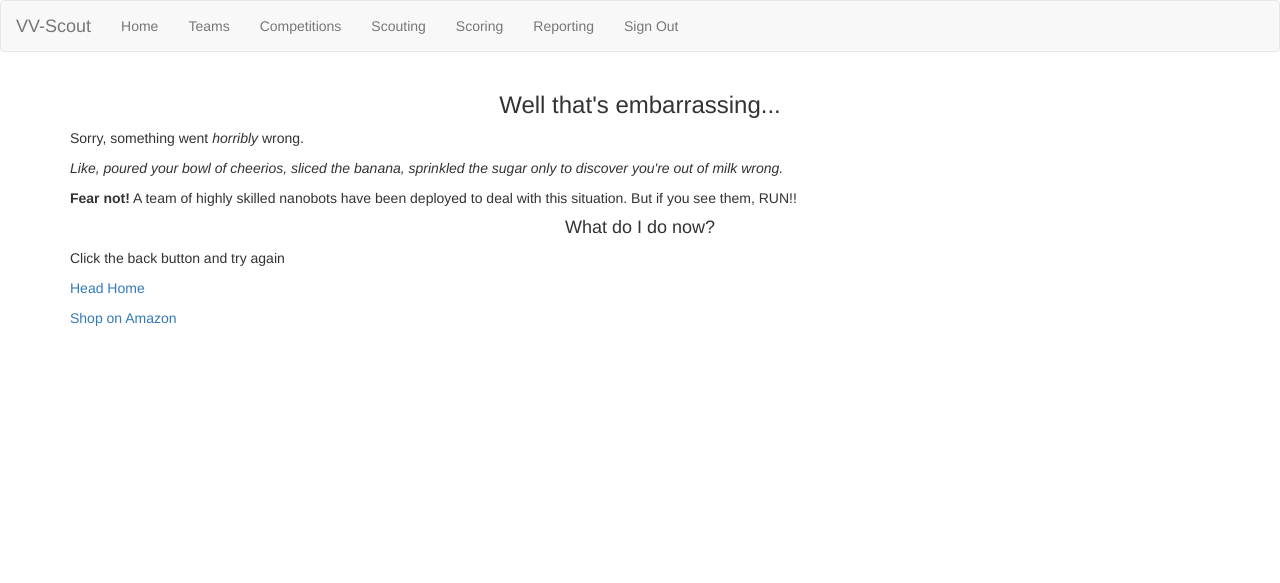
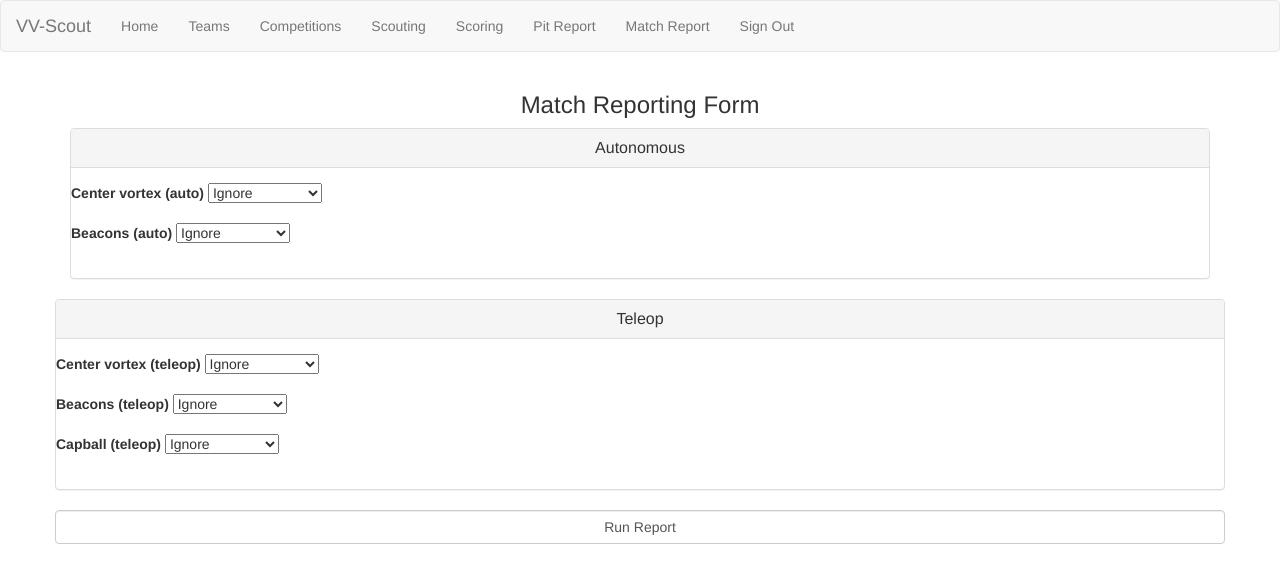
Before and after one commit to jasonrahm/vvapp, a Flask app: page /match-reporting/ in a window 1280 px wide. Shown: the top 583 px of the page. Run offline with Flask 2, Linux system fonts and the light colour scheme; a user stored in the database is signed in; tables that the repository leaves empty hold one stand-in row (values such as "Sample post"); parts of the project's set-up code (start-up, migrations or seed data) failed here and were passed over; some libraries are stand-ins or nearby versions.

Commit message:
Added Match Reporting w/ sortable columns

```diff
--- a/app/forms.py
+++ b/app/forms.py
@@ -80,6 +80,50 @@
             return False
 
         return True
+
+
+class MatchReportingForm(FlaskForm):
+    a_center = SelectField('Center vortex (auto)',
+                           choices=[(0, 'Ignore'),
+                                    (1, 'Important'),
+                                    (3, 'Very Important'),
+                                    (9, 'Critical')],
+                           coerce=int)
+    a_beacons = SelectField('Beacons (auto)',
+                            choices=[(0, 'Ignore'),
+                                     (1, 'Important'),
+                                     (3, 'Very Important'),
+                                     (9, 'Critical')],
+                            coerce=int)
+    t_center = SelectField('Center vortex (teleop)',
+                           choices=[(0, 'Ignore'),
+                                    (1, 'Important'),
+                                    (3, 'Very Important'),
+                                    (9, 'Critical')],
+                           coerce=int)
+    t_beacons = SelectField('Beacons (teleop)',
+                            choices=[(0, 'Ignore'),
+                                     (1, 'Important'),
+                                     (3, 'Very Important'),
+                                     (9, 'Critical')],
+                            coerce=int)
+    t_capball = SelectField('Capball (teleop)',
+                            choices=[(0, 'Ignore'),
+                                     (1, 'Important'),
+                                     (3, 'Very Important'),
+                                     (9, 'Critical')],
+                            coerce=int)
+
+    submit = SubmitField('Run Report')
+
+    def __init__(self, *args, **kwargs):
+        FlaskForm.__init__(self, *args, **kwargs)
+
+    def validate(self):
+        if not FlaskForm.validate(self):
+            return False
+        else:
+            return True
 
 
 class MatchScoringForm(FlaskForm):
--- a/app/static/css/main.css
+++ b/app/static/css/main.css
@@ -71,3 +71,9 @@
 div#match_notes.form-group {
     display: none;
 }
+
+thead {color:green;}
+th:hover{
+     cursor:pointer;
+     background:#AAA;
+}
--- a/app/templates/base.html
+++ b/app/templates/base.html
@@ -25,7 +25,8 @@
                     <li><a href="{{ url_for('competitions') }}">Competitions</a></li>
                     <li><a href="{{ url_for('pit_scouting') }}">Scouting</a></li>
                     <li><a href="{{ url_for('match_scoring') }}">Scoring</a></li>
-                    <li><a href="{{ url_for('pit_reporting') }}">Reporting</a></li>
+                    <li><a href="{{ url_for('pit_reporting') }}">Pit Report</a></li>
+                    <li><a href="{{ url_for('match_reporting') }}">Match Report</a></li>
                     <li><a href="{{ url_for('logout', next=request.path) }}">Sign Out</a></li>
                     {% else %}
                     <li><a href="{{ url_for('login', next=request.path) }}">Sign In</a></li>
--- /dev/null
+++ b/app/templates/match_reporting.html
@@ -0,0 +1,61 @@
+{% extends "base.html" %}
+{% block content %}
+
+{% if form.errors %}
+    <ul>
+        {% for field_name, field_errors in form.errors|dictsort if field_errors %}
+            {% for error in field_errors %}
+                <li>{{ form[field_name].label }}: {{ error }}</li>
+            {% endfor %}
+        {% endfor %}
+    </ul>
+{% endif %}
+
+
+  <h3>Match Reporting Form</h3>
+  <div id="match_reporting">
+  <form class="form-horizontal" action="{{ url_for('match_reporting') }}" method="post">
+    {{ form.hidden_tag() }}
+    <div class="row">
+        <div class="col-md-12 col-sm-6 col-xs-12">
+            <div class="panel panel-default">
+                <div class="panel-heading clearfix">
+                    <h3 class="panel-title">Autonomous</h3>
+                </div>
+                <div class="panel-body">
+                    <div class="form-group">
+                        {{ form.a_center.label }} {{ form.a_center }}
+                    </div>
+                    <div class="form-group">
+                        {{ form.a_beacons.label }} {{ form.a_beacons }}
+                </div>
+            </div>
+        </div>
+    </div>
+    <div class="row">
+        <div class="col-md-12 col-sm-6 col-xs-12">
+            <div class="panel panel-default">
+                <div class="panel-heading clearfix">
+                    <h3 class="panel-title">Teleop</h3>
+                </div>
+                <div class="panel-body">
+                    <div class="form-group">
+                        {{ form.t_center.label }} {{ form.t_center }}
+                    </div>
+                    <div class="form-group">
+                        {{ form.t_beacons.label }} {{ form.t_beacons }}
+                    </div>
+                    <div class="form-group">
+                        {{ form.t_capball.label }} {{ form.t_capball }}
+                    </div>
+                </div>
+            </div>
+        </div>
+    </div>
+    <div class="form-group">
+        <div class="col-xs-12">{{ form.submit(class="form-control") }}</div>
+    </div>
+  </form>
+  </div>
+
+{% endblock %}
--- a/app/views.py
+++ b/app/views.py
@@ -12,6 +12,7 @@
 from forms import CompetitionsForm
 from forms import CompetitionTeamForm
 from forms import LoginForm
+from forms import MatchReportingForm
 from forms import MatchScoringForm
 from forms import PitReportingForm
 from forms import PitScoutingForm
@@ -31,7 +32,8 @@
 import datetime
 
 today = datetime.datetime.now(timezone('America/Chicago')).strftime("%Y-%m-%d")
-compcheck = db.session.query(Competitions).filter(Competitions.date == today).first()
+compcheck = db.session.query(Competitions).filter(
+    Competitions.date == today).first()
 if compcheck is not None:
     cur_comp = compcheck.id
 else:
@@ -163,6 +165,64 @@
     logout_user()
     flash('You have been logged out.')
     return redirect(request.args.get('next') or url_for('index'))
+
+
+@app.route('/match-report/', methods=['GET'])
+@login_required
+def match_report():
+    data = session['matchreport']
+    if data =='':
+        redirect(url_for(match_reporting))
+    else:
+        return render_template('match_report.html', data=data)
+
+
+@app.route('/match-reporting/', defaults={'comp': cur_comp}, methods=['GET', 'POST'])
+@app.route('/match-reporting/competitions/<int:comp>', methods=['GET', 'POST'])
+@login_required
+def match_reporting(comp):
+
+    form = MatchReportingForm(request.values)
+
+    if request.method == 'POST':
+        if not form.validate():
+            return render_template('match_reporting.html', form=form)
+        else:
+            postdata = request.values
+            teams_scored = db.session.query(MatchScore.teams).filter(
+                MatchScore.competitions == 2).distinct()
+            teams = []
+            for x in teams_scored:
+                sql_text = '''select Teams.name, Teams.number,
+                           avg(total_score), max(total_score),
+                           (avg(a_center_vortex)*%d) +
+                           (avg(a_beacon)*%d) +
+                           (avg(t_center_vortex)*%d) +
+                           (avg(t_beacon)*%d) +
+                           (avg(t_capball)*%d)
+                           AS Score
+                           FROM MatchScores
+                           INNER JOIN Teams
+                             On MatchScores.teams = Teams.id
+                           WHERE competitions = %d AND teams = %d
+                           ORDER BY Score
+                           DESC''' % (int(postdata['a_center']),
+                                      int(postdata['a_beacons']),
+                                      int(postdata['t_center']),
+                                      int(postdata['t_beacons']),
+                                      int(postdata['t_capball']),
+                                      comp,
+                                      x[0])
+                result = db.engine.execute(sql_text)
+                for row in result:
+                    teams.append([row[0], row[1], row[2], row[3], row[4]])
+                session['matchreport'] = teams
+
+            flash('Report Ran Successfully.')
+            return redirect(url_for('match_report'))
+
+    elif request.method == 'GET':
+        return render_template('match_reporting.html', form=form)
 
 
 @app.route('/match-scoring/', defaults={'comp': cur_comp}, methods=['GET', 'POST'])
@@ -307,7 +367,7 @@
 
             session['pitreport'] = teams
 
-            flash('Report Run Successfully.')
+            flash('Report Ran Successfully.')
             return redirect(url_for('pit_report'))
 
     elif request.method == 'GET':
```
Also changed, not shown: app/static/js/main.js (+49 -0 lines), app/templates/match_report.html (added, +30 -0 lines).
